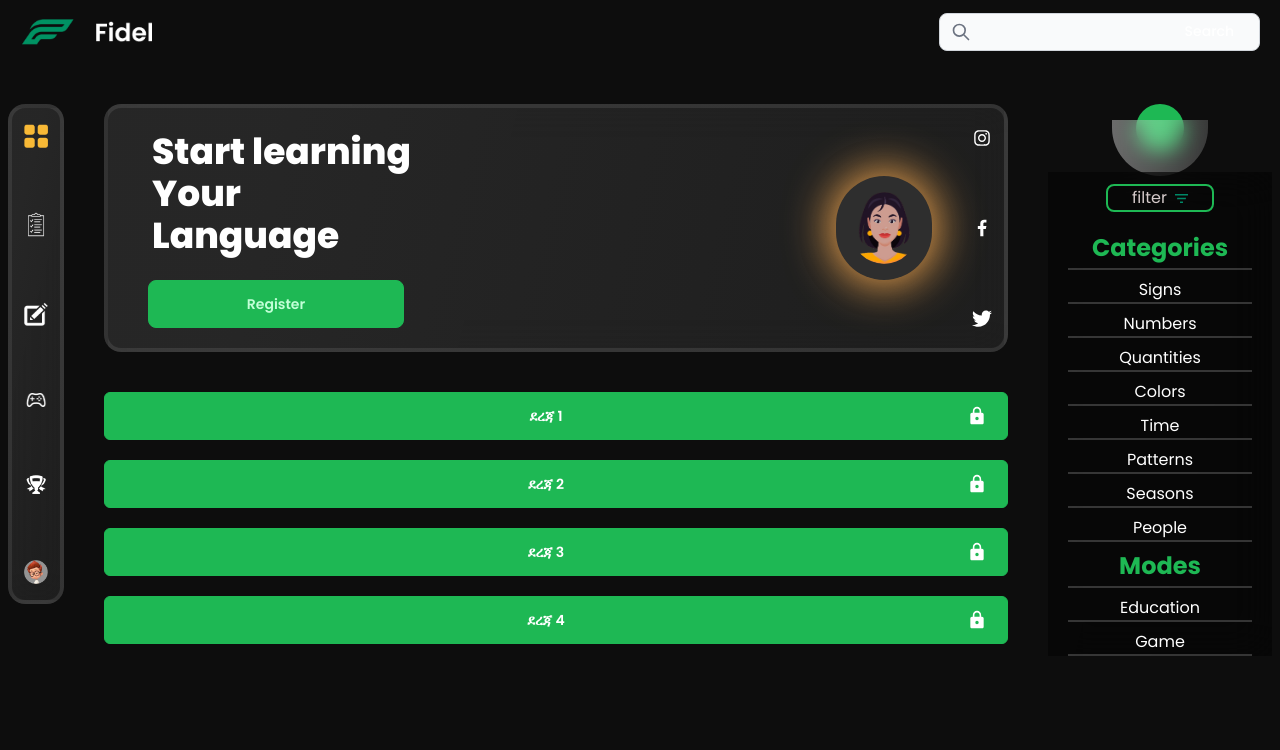
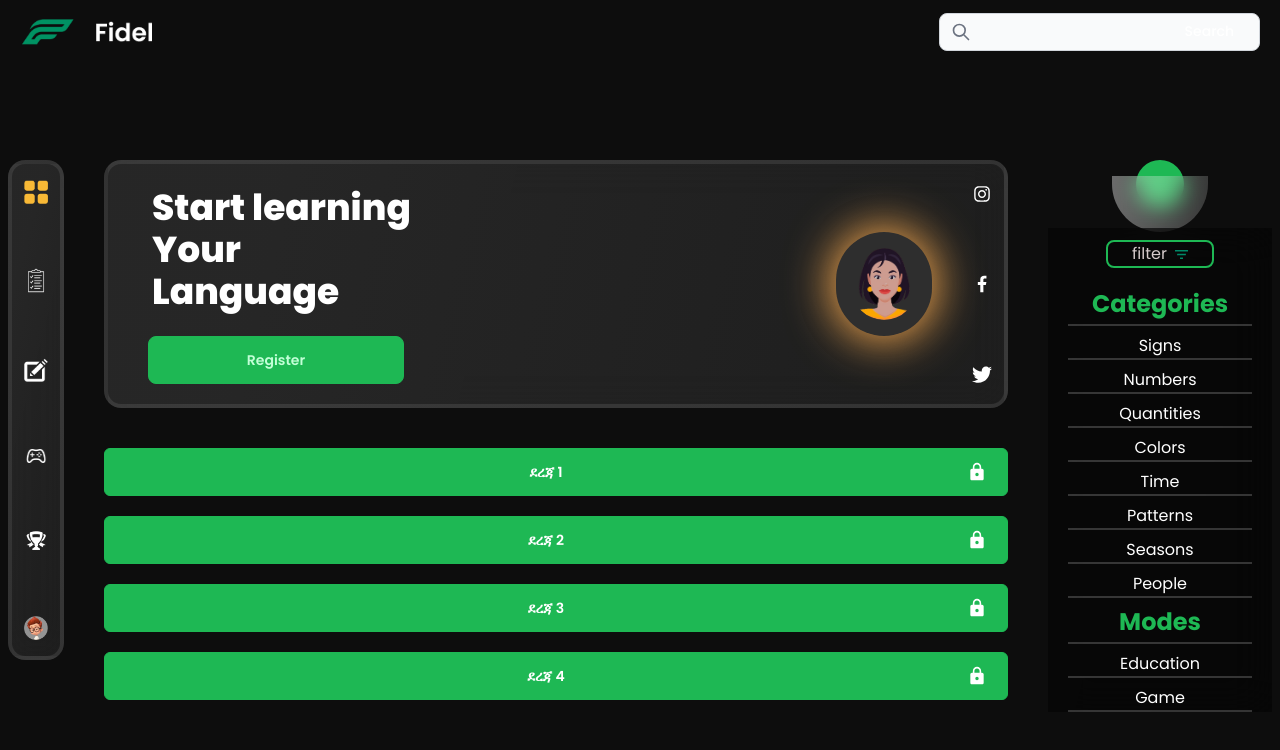
Before and after one commit to nebaaaazzzz/AI-Fidel, a React (Vite) app: page /select-level in a window 1280 px wide. Shown: the top 750 px of the page. Built offline with nearby package versions, Linux system fonts and the light colour scheme.

Commit message:
feat: level completed responsive

```diff
--- a/src/components/Layout/RootLayout.tsx
+++ b/src/components/Layout/RootLayout.tsx
@@ -7,7 +7,7 @@ function RootLayout() {
   return (
     <div className="bg-[#0d0d0d]">
       <Header />
-      <div className="flex gap-10 px-2 ">
+      <div className="flex gap-10 pt-14 md:mt-0 px-2 ">
         <LeftSideBar />
         <div className="flex-[3] flex-shrink">
           <Outlet />
--- a/src/pages/SelectLevel.tsx
+++ b/src/pages/SelectLevel.tsx
@@ -7,7 +7,7 @@ const socialMediaIcons = [AiOutlineInstagram, GrFacebookOption, ImTwitter];
 
 function SelectLevel() {
   return (
-    <div className="flex mt-14 md:mt-0 flex-col gap-10">
+    <div className="flex  flex-col gap-10">
       <div
         className="flex justify-between px-3 pl-10 py-5"
         style={{
--- a/src/pages/StartLevel.tsx
+++ b/src/pages/StartLevel.tsx
@@ -72,7 +72,7 @@ import { AiOutlineCamera } from 'react-icons/ai';
 import { MdKeyboardArrowDown } from 'react-icons/md';
 function StartLevel() {
   return (
-    <div className="mt-16 md:mt-0 flex justify-center">
+    <div className="flex justify-center">
       <div className="w-2/3 flex flex-col items-center gap-5">
         <button className="btn btn-accent rounded-md w-full flex justify-between">
           <div> </div>
```
